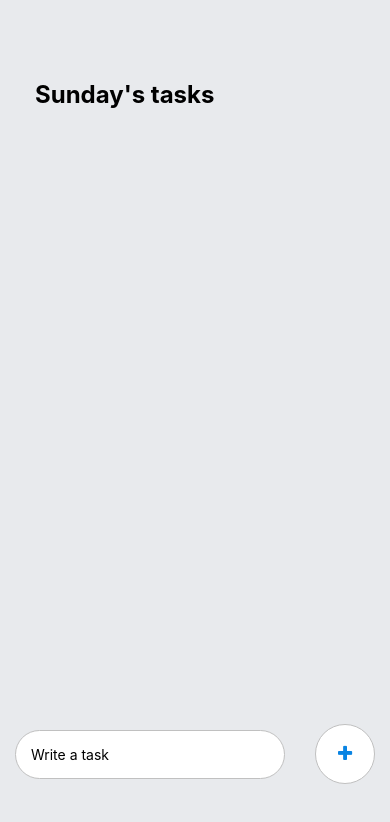
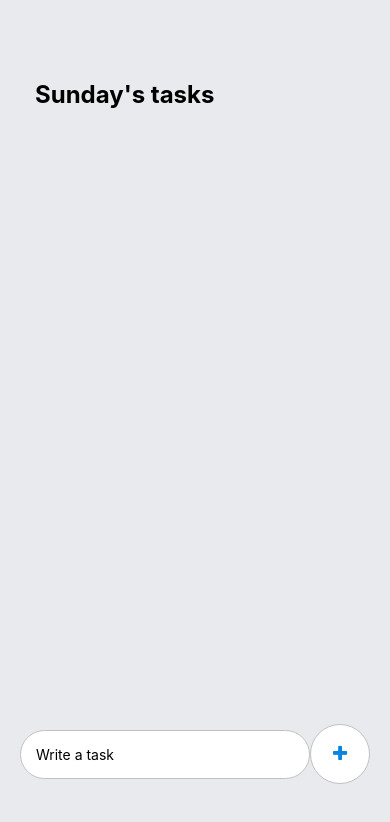
Before and after one commit to Daniil-Leshchev/ToDo, a React Native app: screen / in a window 390 px wide. Shown: the top 822 px of the page. Built offline with nearby package versions, Linux system fonts and the light colour scheme.

Commit message:
adding scroll to a view, write task style changes

```diff
--- a/App.js
+++ b/App.js
@@ -1,4 +1,4 @@
-import { Keyboard, KeyboardAvoidingView, Platform, StyleSheet, Text, TextInput, TouchableOpacity, View } from "react-native";
+import { Keyboard, KeyboardAvoidingView, Platform, ScrollView, StyleSheet, Text, TextInput, TouchableOpacity, View } from "react-native";
 import Task from './components/Task';
 import React, {useState} from 'react';
 import Icon from 'react-native-vector-icons/FontAwesome';
@@ -19,7 +19,7 @@ export default function App() {
 
 	return (
 		<View style={styles.container}>
-			<View style={styles.tasksWrapper}>
+			<ScrollView style={styles.tasksWrapper}>
 				<Text style={styles.sectionTitle}>{weekday}'s tasks</Text>
 				<View>
 					{
@@ -32,7 +32,7 @@ export default function App() {
 						})
 					}
 				</View>
-			</View>
+			</ScrollView>
 
 			{/* view который подстраивается под клавиатуру, чтобы не мешать контенту */}
 			<KeyboardAvoidingView
@@ -74,14 +74,15 @@ const styles = StyleSheet.create({
 		width: '100%',
 		flexDirection: 'row',
 		justifyContent: 'space-around',
-		alignItems: 'center'
+		alignItems: 'center',
+		paddingHorizontal: 20
 	},
 	input: {
 		paddingVertical: 15,
 		paddingHorizontal: 15,
 		backgroundColor: '#fff',
 		borderRadius: 60,
-		width: 270,
+		width: 300,
 		borderColor: '#C0C0C0',
 		borderWidth: 1
 	},
```
